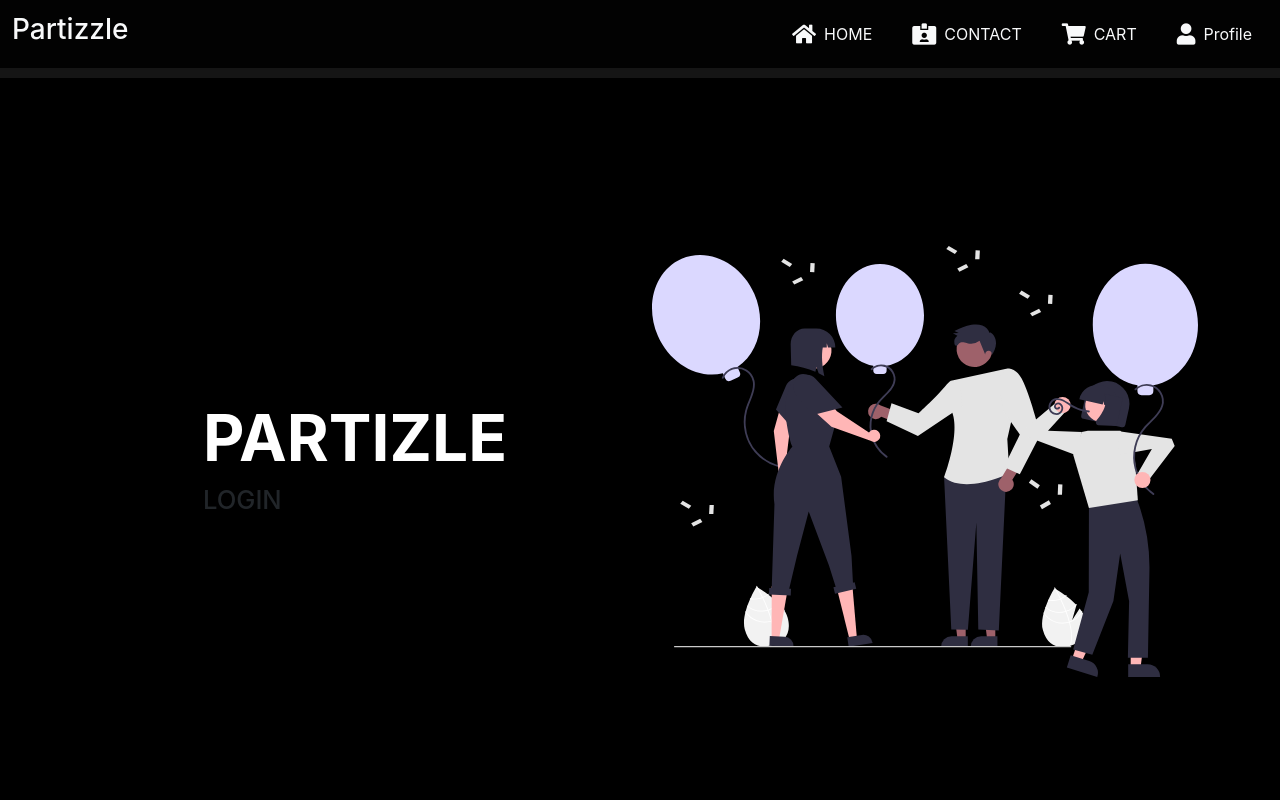
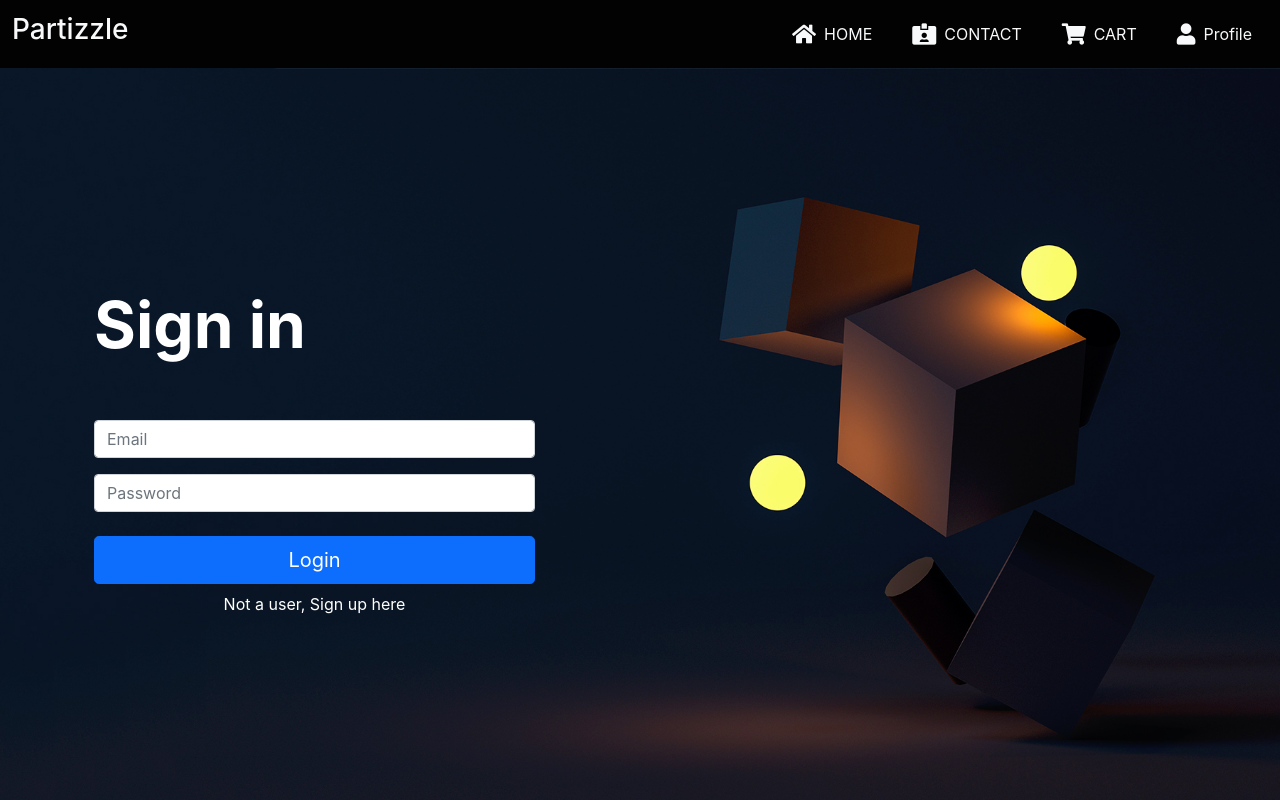
Before and after one commit to amansandhu2718/partizzle, a React (Create React App) app in the folder Frontend/partizzlefrontend/: page /login in a window 1280 px wide. Shown: the top 800 px of the page. Built offline with nearby package versions, Linux system fonts and the light colour scheme.

Commit message:
signin frontend

```diff
--- a/Frontend/partizzlefrontend/src/pages/Login/Login.css
+++ b/Frontend/partizzlefrontend/src/pages/Login/Login.css
@@ -1,85 +1,97 @@
-.mainimg{
-  width:100%;
-  height:auto;
+.loginbgg {
+  background-image: url("../../assets/images/signupbg.jpg");
+  background-size: cover;
+  background-position: center;
+  background-repeat: no-repeat;
+}
+.loginform {
+  display: flex;
+  justify-content: center;
+  align-items: center;
+  flex-direction: column;
+  width: 100%;
+}
+.loginform > input {
+  width: 100%;
 }
 
-.mainsection{
+.mainimg {
+  width: 100%;
+  height: auto;
+}
+
+.mainsection {
   height: 96vh;
   display: grid;
   place-items: center;
 }
-.centerr{
-  display:flex;
-  justify-content: center;
-  align-items: center;
-}
-.mainheading{
+
+.mainheading {
   font-size: 4rem;
   font-weight: 700;
 }
-.secondheading{
+.secondheading {
   font-size: 1.6rem;
+  color: aliceblue;
 }
-.secondheading span{
+.secondheading span {
   font-size: 2rem;
   font-weight: 550;
 }
-.mainbtn{
-  background-color:#2C3E50 !important;
+.mainbtn {
+  background-color: #2c3e50 !important;
   color: white !important;
-  padding:14px 24px !important;
+  padding: 14px 24px !important;
   font-size: 1.2rem !important;
   margin-top: 20px;
 }
 li a {
-  color:white;
+  color: white;
   text-decoration: none;
 }
-li a:hover{
+li a:hover {
   color: rgb(218, 218, 218);
 }
 
-
 @media screen and (max-width: 768px) {
-  .shift{
+  .shift {
     margin-top: 25px;
   }
-  .aboutcontent{
-font-size: 1em
+  .aboutcontent {
+    font-size: 1em;
   }
-  .mainbtn{
-  background-color:#2C3E50 !important;
+  .mainbtn {
+    background-color: #2c3e50 !important;
     color: white !important;
-  padding:8px 14px !important;
+    padding: 8px 14px !important;
     font-size: 1rem !important;
     margin-top: 20px;
   }
-  .writings{
-      display:flex;
+  .writings {
+    display: flex;
     justify-content: center;
     align-items: center;
     flex-direction: column;
   }
-  .secondheading{
+  .secondheading {
     font-size: 1.4rem;
   }
-.secondheading span{
+  .secondheading span {
     font-size: 1.85rem;
     font-weight: 550;
   }
-.mainheading{
+  .mainheading {
     font-size: 2.4rem;
   }
-  .burger{
-      display:block;
+  .burger {
+    display: block;
   }
-  .list{
-       display:none;
+  .list {
+    display: none;
   }
 }
 
-
-.red{
+.red {
   color: #d93025;
 }
 
@@ -88,16 +100,16 @@ font-size: 1.4rem;
 }
 
 .scroll-gray-transparent::-webkit-scrollbar-track {
-  -webkit-box-shadow: inset 0 0 6px rgba(0,0,0,0.3);
+  -webkit-box-shadow: inset 0 0 6px rgba(0, 0, 0, 0.3);
   border-radius: 10px;
 }
 
 .scroll-gray-transparent::-webkit-scrollbar-thumb {
   border-radius: 10px;
-  -webkit-box-shadow: inset 0 0 6px rgba(0,0,0,0.5);
+  -webkit-box-shadow: inset 0 0 6px rgba(0, 0, 0, 0.5);
 }
 
-.notextselect{
+.notextselect {
   -webkit-touch-callout: none; /* iOS Safari */
   -webkit-user-select: none; /* Safari */
   -khtml-user-select: none; /* Konqueror HTML */
--- a/Frontend/partizzlefrontend/src/pages/Login/Login.js
+++ b/Frontend/partizzlefrontend/src/pages/Login/Login.js
@@ -1,34 +1,48 @@
 import React, { Component } from "react";
 import "./Login.css";
-import Navbar from "../../comps/header/Navbar"
-import Mainbg from "../../assets/images/party.svg"
+import Navbar from "../../comps/header/Navbar";
+import Mainbg from "../../assets/images/party.svg";
 import Footer from "../../comps/Footer/Footer";
-
-
 
 export default class Login extends Component {
   render() {
     return (
-      <><Navbar />
-      <div style={{backgroundColor:"black",marginTop:'10px'}}>
-        <section>
-          <div className="container mainsection">
-            <div className="row">
-              <div className="col col-12 col-lg-6 centerr">
-                <div className="writings my-auto">
-                  <h1 className="mainheading">PARTIZLE</h1>
-                  <h5 className="secondheading">LOGIN</h5>
+      <>
+        <Navbar />
+        <div className="loginbgg">
+          <section>
+            <div className="container mainsection">
+              <div className="row w-100">
+                <div className="col col-12  col-md-6 col-lg-5 ">
+                  <div className="writings my-auto">
+                    <h1 className="mainheading">Sign in</h1>
 
+                    <form action="" method="post" className="loginform">
+                      <input
+                        type="Email"
+                        className="form-control mt-5"
+                        placeholder="Email"
+                      />
+                      <input
+                        type="Password"
+                        className="form-control mt-3"
+                        placeholder="Password"
+                      />
+                      <input
+                        type="button"
+                        value="Login"
+                        className="btn btn-lg btn-primary mt-4"
+                      />
+                      <a href="" className="mt-2">
+                        Not a user, Sign up here
+                      </a>
+                    </form>
+                  </div>
                 </div>
-              </div>
-              <div className="col col-12 col-lg-6 ">
-                <div className="imgmain">
-                  <img src={Mainbg} className="img-fluid homecol" alt="..." />
-                </div>
+                <div className="col col-12 col-lg-6 "></div>
               </div>
             </div>
-          </div>
-        </section>
+          </section>
         </div>
         <Footer />
       </>
--- a/Frontend/partizzlefrontend/src/pages/Theme/Theme.css
+++ b/Frontend/partizzlefrontend/src/pages/Theme/Theme.css
@@ -22,7 +22,6 @@
   background-image: url("../../assets/images/reception.jpg");
 }
 
-
 .theme3 {
   background-image: url("../../assets/images/bachelor.jpg");
 }
@@ -30,7 +29,6 @@
 .theme4 {
   background-image: url("../../assets/images/christmas.jpg");
 }
-
 
 .themerow {
   height: 50%;
@@ -72,7 +70,7 @@
 }
 
 .themebtn2 {
-  background-color: #CC9C41;
+  background-color: #cc9c41;
   border: none;
   color: black;
 }
@@ -89,11 +87,10 @@
 }
 
 .themebtn3 {
-  background-color: #483A1E;
+  background-color: #483a1e;
   border: none;
   color: white;
 }
-
 
 .themehead4 {
   font-family: "Abril Fatface", cursive;
@@ -112,7 +109,6 @@
   color: white;
 }
 
-
 .btnrow {
   width: 100%;
   display: flex;
@@ -120,7 +116,6 @@
   align-items: center;
   flex-direction: column;
 }
-
 
 .mycheckbox input:checked ~ .control_indicator {
   background: #00ff0b;
@@ -164,5 +159,4 @@
     width: 70%;
     font-size: 3vw;
   }
-
 }
```
Also changed, not shown: Frontend/partizzlefrontend/src/pages/Theme/Theme.js (+5 -13 lines), Frontend/partizzlefrontend/src/assets/images/signupbg.jpg (added). Lines whose indentation alone changed are shown as unchanged.
